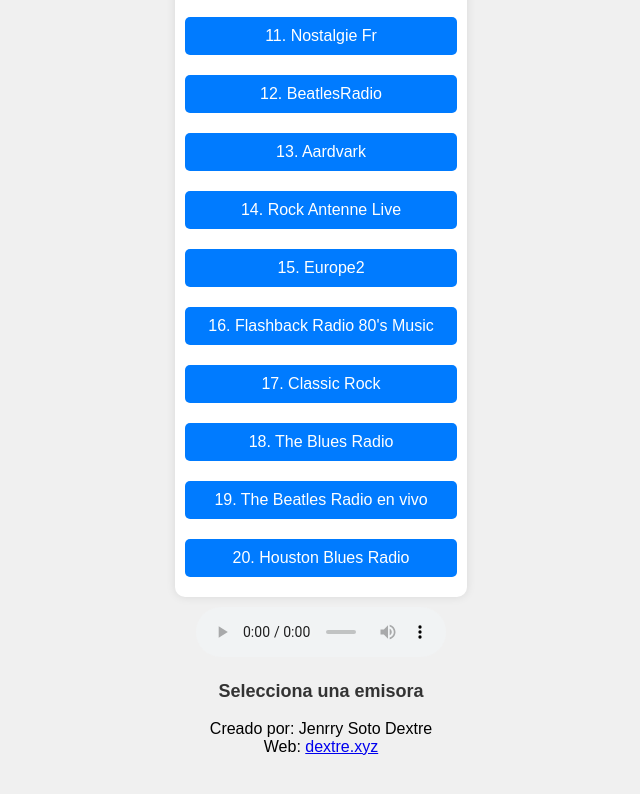
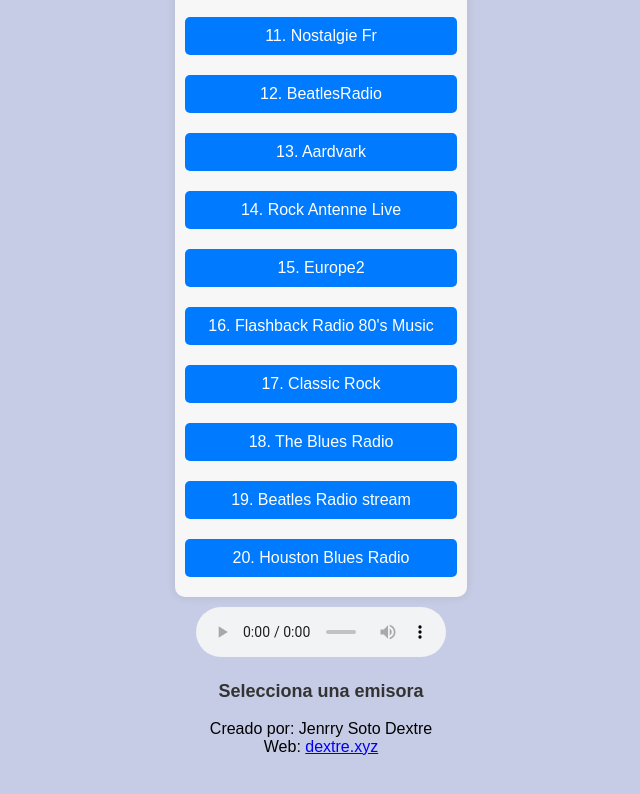
Before and after one commit to jenrrysd/radio-html, a plain HTML site: page index.html in a window 1280 px wide. Shown: the part 778-1572 px from the top of the page, without its empty margins (319-959 px from the left). Drawn offline with Linux system fonts and the light colour scheme.

Commit message:
radio beatle cambiado

```diff
--- a/index.html
+++ b/index.html
@@ -17,7 +17,7 @@
     <style>
         body {
             font-family: Arial, sans-serif;
-            background-color: #f0f0f0;
+            background-color: #c7cce6;
             text-align: center;
             padding: 20px;
         }
@@ -30,7 +30,7 @@
         .radio-list {
             display: block;
             text-align: center;
-            background-color: #fff;
+            background-color: #f7f7f8;
             padding: 10px;
             border-radius: 10px;
             box-shadow: 0 0 10px rgba(0, 0, 0, 0.1);
@@ -145,8 +145,7 @@
         <button onclick="playRadio('https://hdradioclassicrock-rfritschka.radioca.st/stream.m3u', this)">17. Classic
             Rock</button>
         <button onclick="playRadio('https://i4.streams.ovh/sc/bluesrad/stream', this)">18. The Blues Radio</button>
-        <button onclick="playRadio('https://thebeatlesradio-rowrigos.radioca.st/live', this)">19. The Beatles Radio en
-            vivo</button>
+        <button onclick="playRadio('https://stream-150.zeno.fm/6tmx3ddb86duv', this)">19. Beatles Radio stream</button>
         <button
             onclick="playRadio('https://ais-edge89-dal02.cdnstream.com/b76353_128mp3?listenerId=735eabef088f5b63e3d62297494ec615&aw_0_1st.playerid=esPlayer&aw_0_1st.skey=1696730860', this)">20.
             Houston Blues Radio</button>
```
